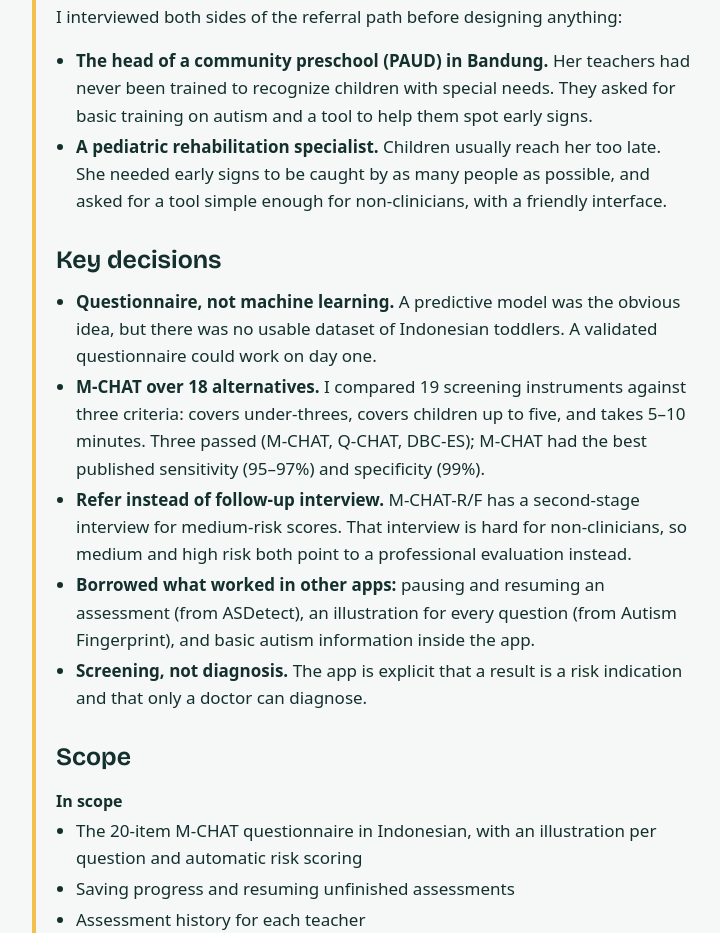
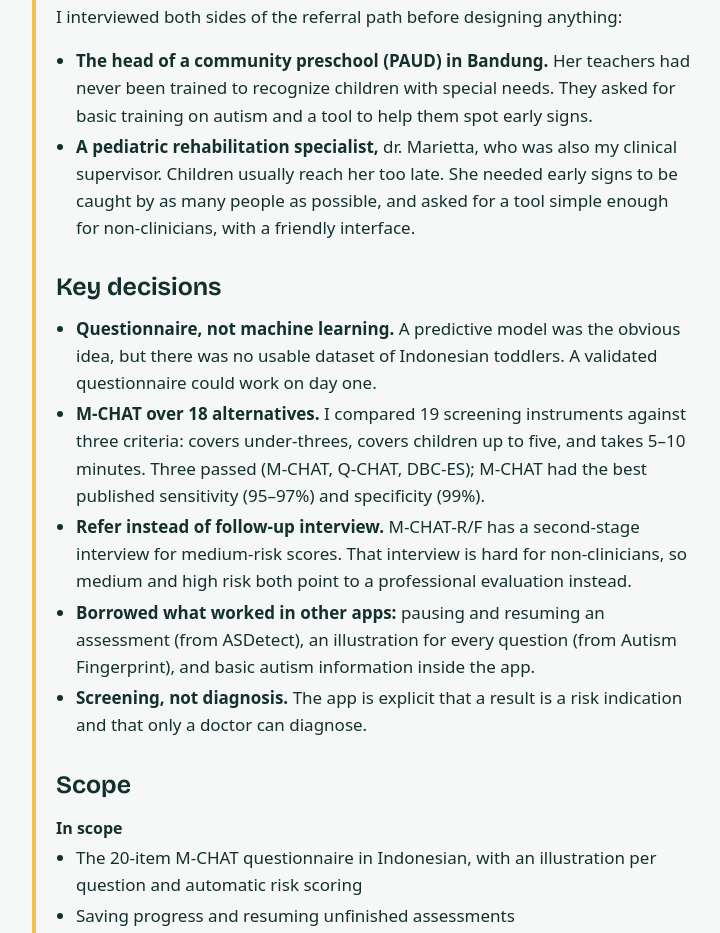
Before and after one commit to falthackel/portfolio, an Astro site: page /work/tiny-detector in a window 1280 px wide. Shown: the part 1908-2841 px from the top of the page, without its empty margins (64-784 px from the left). Built offline with nearby package versions, Linux system fonts and the light colour scheme; Astro itself is replaced by a stand-in of ours; a web font is replaced by a local one.

Commit message:
Name the clinical supervisor in the Tiny Detector interviews
Co-Authored-By: Claude Opus 5.5 <noreply@anthropic.com>

```diff
--- a/src/content/projects/tiny-detector.md
+++ b/src/content/projects/tiny-detector.md
@@ -35,7 +35,7 @@ Preschool teachers see toddlers every day and could spot early signs, but they h
 I interviewed both sides of the referral path before designing anything:
 
 - **The head of a community preschool (PAUD) in Bandung.** Her teachers had never been trained to recognize children with special needs. They asked for basic training on autism and a tool to help them spot early signs.
-- **A pediatric rehabilitation specialist.** Children usually reach her too late. She needed early signs to be caught by as many people as possible, and asked for a tool simple enough for non-clinicians, with a friendly interface.
+- **A pediatric rehabilitation specialist,** dr. Marietta, who was also my clinical supervisor. Children usually reach her too late. She needed early signs to be caught by as many people as possible, and asked for a tool simple enough for non-clinicians, with a friendly interface.
 
 ## Key decisions
 
```
